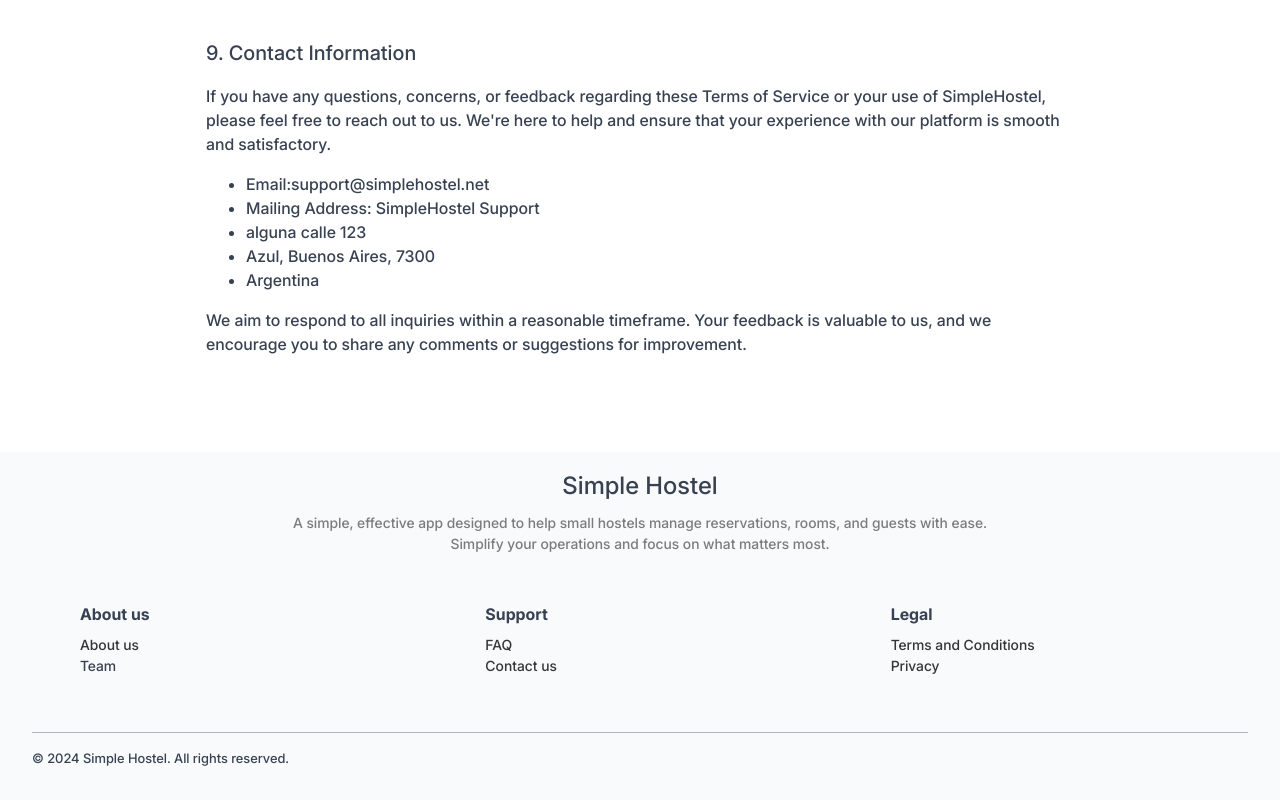
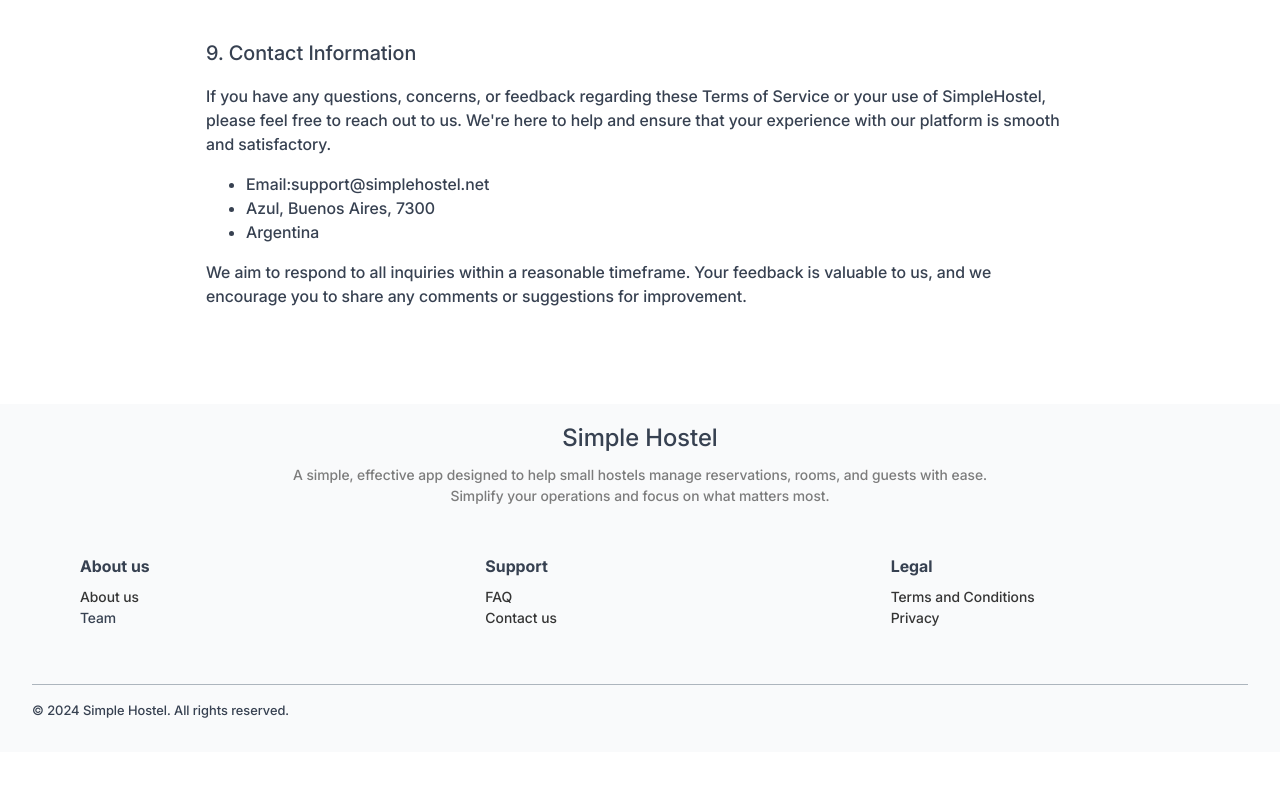
Before and after one commit to tomason182/hostel-front, a React (Vite) app: page /legal/terms-of-use in a window 1280 px wide. Shown: the part 5135-5935 px from the top of the page. After the commit the page ends 5887 px from the top, so only its background shows below. Built offline with nearby package versions, Linux system fonts and the light colour scheme; no server answers.

Commit message:
fix: contact information

```diff
--- a/src/components/landing_page/Terms.jsx
+++ b/src/components/landing_page/Terms.jsx
@@ -346,8 +346,6 @@ export default function Terms() {
         </p>
         <ul>
           <li>Email:support@simplehostel.net</li>
-          <li>Mailing Address: SimpleHostel Support</li>
-          <li>alguna calle 123</li>
           <li>Azul, Buenos Aires, 7300</li>
           <li>Argentina</li>
         </ul>
```
